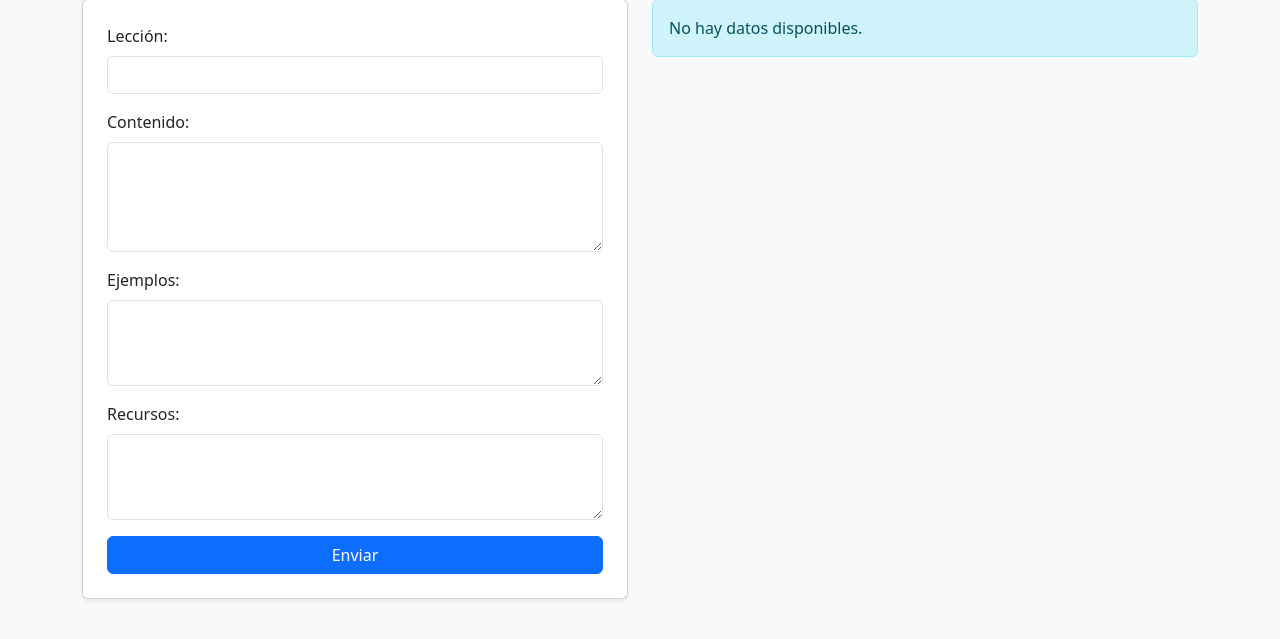
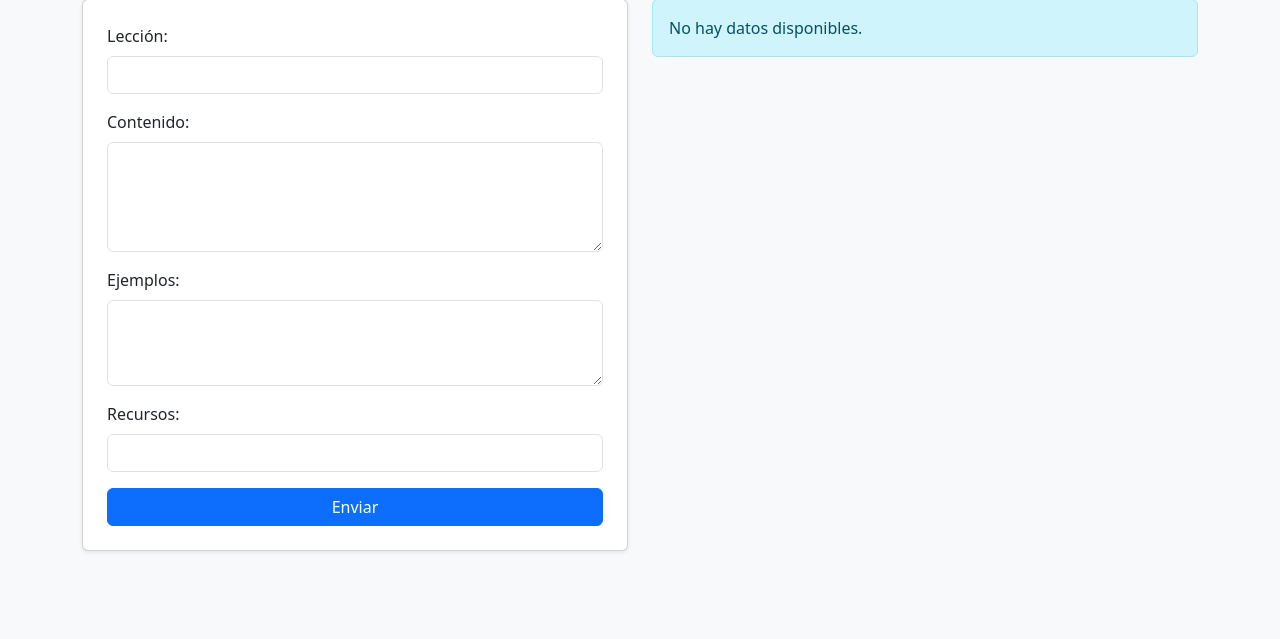
Before and after one commit to eduardo20020/Api-Crud-en-PHP, a PHP site: page / in a window 1280 px wide. Shown: the part 49-688 px from the top of the page. Run offline with PHP 8.4, Linux system fonts and the light colour scheme; data that the repository does not hold is empty.

Commit message:
sfdsfdsf

```diff
--- a/index.php
+++ b/index.php
@@ -25,7 +25,7 @@
                     </div>
                     <div class="mb-3">
                         <label for="recursos" class="form-label">Recursos:</label>
-                        <textarea name="recursos" class="form-control" rows="3" required></textarea>
+                        <input name="recursos" class="form-control" rows="3" required></input>
                     </div>
                     <button type="submit" class="btn btn-primary w-100">Enviar</button>
                 </form>
```
